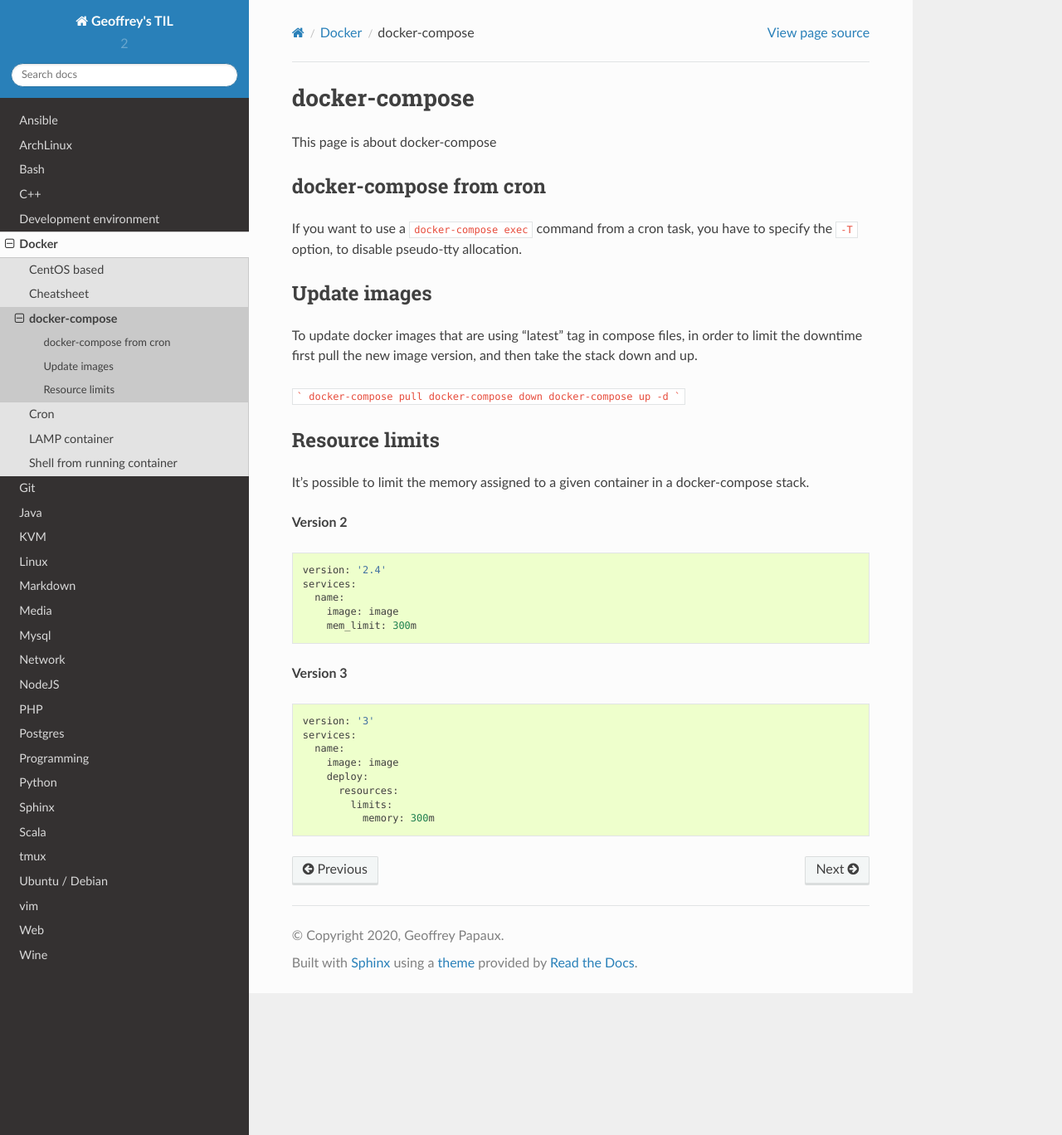
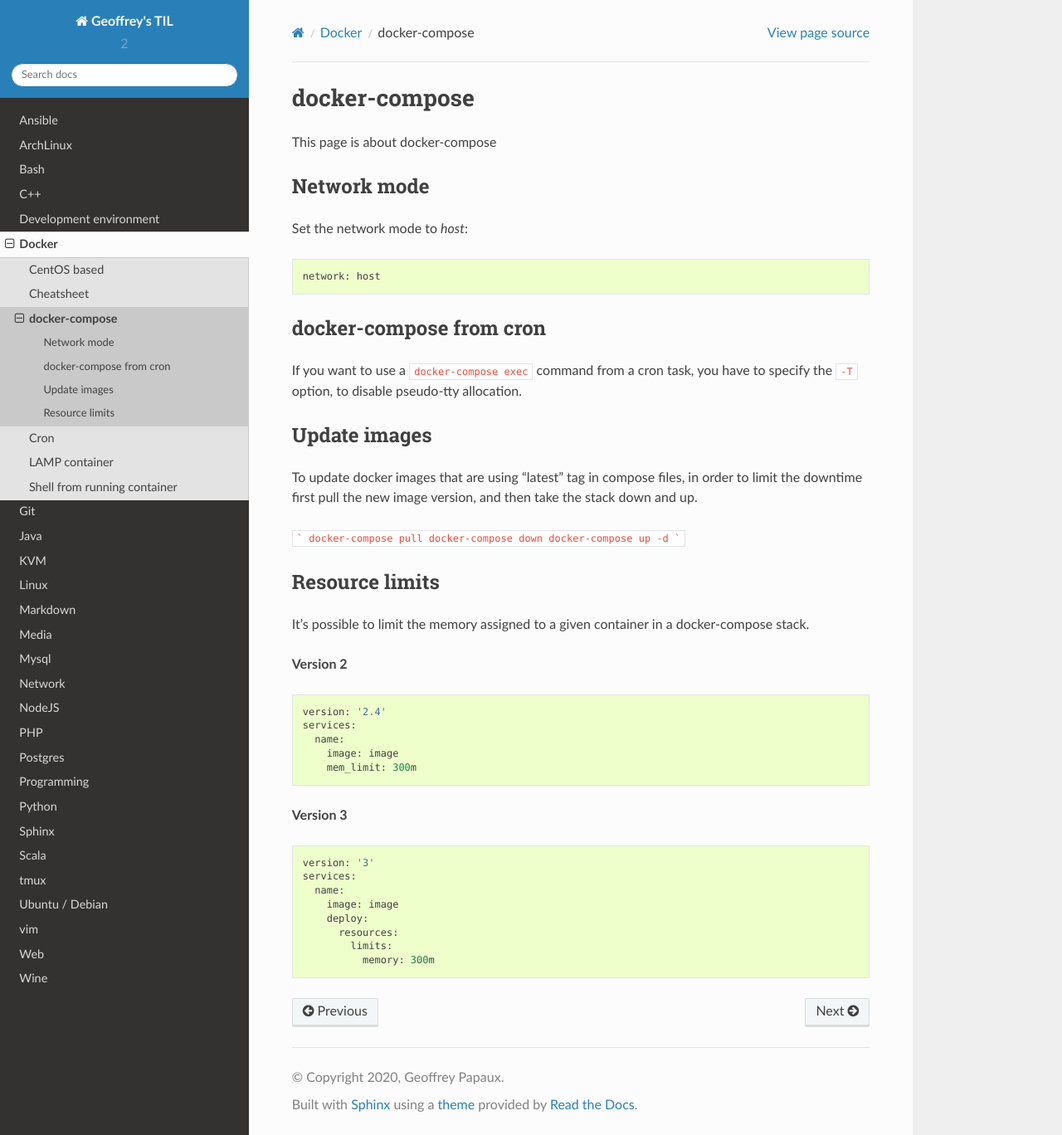
Before and after one commit to papaux/til, a Sphinx documentation site: the page built from source/docker/docker-compose.rst, in a window 1280 px wide and 1368 px high. Shown: the whole window at 83% size. Built offline with Sphinx 7.4.7 and the Read the Docs theme 2.0.0, drawn with Linux system fonts in a browser that asks for light colours.

```diff
--- a/source/docker/docker-compose.rst
+++ b/source/docker/docker-compose.rst
@@ -2,6 +2,13 @@
 ---------------
 
 This page is about docker-compose
+
+Network mode
+~~~~~~~~~~~~
+
+Set the network mode to `host`::
+
+  network: host
 
 docker-compose from cron
 ~~~~~~~~~~~~~~~~~~~~~~~~~
```
